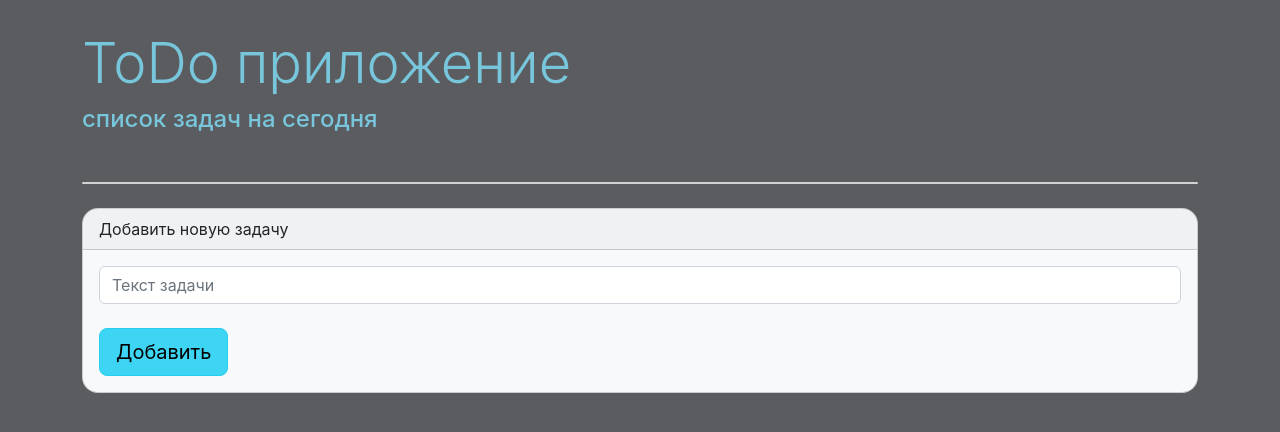
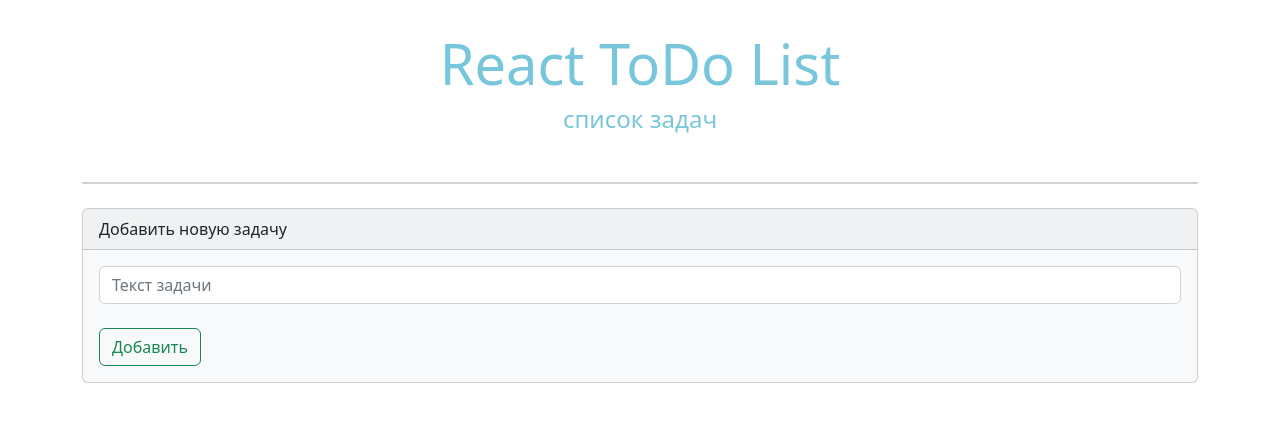
Before and after one commit to by-Egorov/-list-task, a React (Create React App) app: page / in a window 1280 px wide. Shown: the top 432 px of the page. Built offline with nearby package versions, Linux system fonts and the light colour scheme.

Commit message:
добваил статус:выполнено

```diff
--- a/src/App.js
+++ b/src/App.js
@@ -4,6 +4,7 @@ import Header from "./components/Header/Header";
 import List from "./components/List/List";
 import Form from "./components/Form/Form";
 import uuid from 'react-uuid'
+import { Container } from "react-bootstrap";
 
 function App() {
 	const [value, setValue] = useState('');
@@ -15,21 +16,25 @@ function App() {
 		localStorage.setItem("todo", JSON.stringify(todo));
 	 }, [todo]);
 	function addTask() {
+		if (value !== '') {
 			setTodo([...todo,
 				{
 					id: uuid(),
 					title: value,
-				done: false
+					status: false
 				}
 			])
+		} else {
+			alert('Введите текст задачи')
+		}
 		setValue('')
 	}
 	return (
-		<div className="container">
+		<Container>
 			<Header />
 			<List todo={todo} setTodo={setTodo} />
 			<Form value={value} setValue={setValue} addTask={addTask} />
-		</div>
+		</Container>
 	);
 }
 
--- /dev/null
+++ b/src/components/Form/Button/Button.jsx
@@ -0,0 +1,20 @@
+import React from 'react'
+import Button from 'react-bootstrap/Button'
+
+const ButtonAdd = ({ addTask }) => {
+	return (
+		<div>
+			<Button
+				variant='outline-success'
+				className='btn-add'
+				onClick={() => {
+					addTask()
+				}}
+			>
+				Добавить
+			</Button>{' '}
+		</div>
+	)
+}
+
+export default ButtonAdd
--- a/src/components/Form/Form.jsx
+++ b/src/components/Form/Form.jsx
@@ -1,36 +1,27 @@
-import React from "react";
+import React from 'react'
+import ButtonAdd from './Button/Button'
 
-const Form = ({value, setValue, addTask}) => {
-
+const Form = ({ value, setValue, addTask }) => {
 	return (
-    <div className="card bg-light">
-      <div className="card-header">Добавить новую задачу</div>
-      <div className="card-body">
-        <form id="form">
-          <div className="form-group">
+		<div className='card bg-light'>
+			<div className='card-header'>Добавить новую задачу</div>
+			<div className='card-body'>
+				<form id='form'>
+					<div className='form-group'>
 						<input
-              type="text"
-              className="form-control"
-              id="taskInput"
+							type='text'
+							className='form-control'
 							value={value}
 							onChange={(e) => setValue(e.target.value)}
-              placeholder="Текст задачи"
+							placeholder='Текст задачи'
 							required
 						/>
 					</div>
-          <button
-            type="submit"
-            className="btn btn-primary  btn-lg active btn btn-info btn-add"
-				onClick={() => {
-					addTask()
-				}}
-          >
-            Добавить
-          </button>
+					<ButtonAdd addTask={addTask} />
 				</form>
 			</div>
 		</div>
-  );
-};
+	)
+}
 
-export default Form;
+export default Form
--- a/src/components/Header/Header.jsx
+++ b/src/components/Header/Header.jsx
@@ -1,12 +1,12 @@
-import React from "react";
+import React from 'react'
 
 const Header = () => {
-  return (
-    <div>
-      <div className="title display-4 mb-2">ToDo приложение</div>
-      <div className="title h4 mb-5">список задач на сегодня</div>
-    </div>
-  );
-};
+	return (
+		<div>
+			<div className='title display-4 mb-2'>React ToDo List</div>
+			<div className='title h4 mb-5'>список задач</div>
+		</div>
+	)
+}
 
-export default Header;
+export default Header
--- a/src/components/List/List.jsx
+++ b/src/components/List/List.jsx
@@ -1,40 +1,53 @@
-import React from "react";
+import React from 'react'
+import { ListGroup } from 'react-bootstrap'
 
 const List = ({ todo, setTodo }) => {
-
 	function deleteTask(id) {
-		let newTodo = [...todo].filter(item => item.id != id)
+		let newTodo = [...todo].filter((item) => item.id !== id)
+		setTodo(newTodo)
+	}
+	function statusTodo(id) {
+		let newTodo = [...todo].filter((item) => {
+			if (item.id === id) {
+				item.status = !item.status
+			}
+			return item
+		})
 		setTodo(newTodo)
 	}
 
 	return (
-    <div className="card mb-4">
-      <ul id="tasksList" className="list-group list-group-flush">
-          {todo.map(item => (
-              <li key={item.id} className="list-group-item d-flex justify-content-between task-item">
+		<div className='card mb-4'>
+			<ListGroup>
+				{todo.map((item) => (
+					<ListGroup.Item
+						key={item.id}
+						className={item.status ? 'close item-list' : 'item-list'}
+					>
 						<span>{item.title}</span>
-                  <div className=" task-item__buttons">
+						<div className='task-item__buttons'>
 							<button
-                          type=" button"
-                          data-action=" done"
-                          className="btn-action"
+								type='button'
+								data-action='done'
+								className='btn-action'
+								onClick={() => statusTodo(item.id)}
 							>
-								<i class="fa-solid fa-check"></i>
+								<i class='fa-solid fa-check'></i>
 							</button>
 							<button
-                          type=" button"
-                          data-action=" delete"
-                          className="btn-action"
-								  onClick={() => deleteTask(item.id) }
+								type='button'
+								data-action='delete'
+								className='btn-action'
+								onClick={() => deleteTask(item.id)}
 							>
-                          <i className="fa-solid fa-delete-left"></i>
+								<i className='fa-solid fa-delete-left'></i>
 							</button>
 						</div>
-              </li>
+					</ListGroup.Item>
 				))}
-      </ul>
+			</ListGroup>
 		</div>
-  );
-};
+	)
+}
 
-export default List;
+export default List
--- a/src/index.css
+++ b/src/index.css
@@ -1,5 +1,3 @@
-@import 'bootstrap/dist/css/bootstrap.min.css';
-
 html,
 body {
 	min-height: 100vh;
@@ -12,7 +10,6 @@ body {
 		sans-serif;
 	-webkit-font-smoothing: antialiased;
 	-moz-osx-font-smoothing: grayscale;
-	background-color: #5b5c5f;
 	padding-top: 30px;
 	display: flex;
 	flex-direction: column;
@@ -30,6 +27,7 @@ code {
 
 .title {
 	color: rgb(120, 198, 219);
+	text-align: center;
 }
 
 .checkedAllTask {
@@ -58,10 +56,6 @@ code {
 	color: #BDBDBD;
 }
 
-.task-title--done {
-	text-decoration: line-through;
-	color: #CDCDCD;
-}
 
 .task-item__buttons {
 	display: flex;
@@ -102,16 +96,31 @@ code {
 .btn-action {
 	border: none;
 	background: transparent;
+	padding: 0 5px;
 }
 
-.btn-action[data-action=" done"] {
+.btn-action[data-action='done'] {
 	font-size: 18px;
 	color: green;
 }
 
-.btn-action[data-action=" delete"] {
+.btn-action[data-action='delete'] {
 	font-size: 18px;
 	color: red;
+}
+
+.btn-add {
+	margin-top: 24px;
+}
+
+.close {
+	color: #c3c3c3 !important;
+	text-decoration: line-through !important;
+}
+
+.item-list {
+	display: flex !important;
+	justify-content: space-between;
 }
 
 .none {
@@ -120,19 +129,6 @@ code {
 
 .float-right {
 	float: right;
-}
-
-.btn-add {
-	margin-top: 24px;
-}
-
-.btn-important {
-	color: #A40E11;
-}
-
-.important {
-	font-weight: bold;
-	color: #A40E11;
 }
 
 .theme {
```
Also changed, not shown: src/index.js (+4 -3 lines). Lines whose indentation alone changed are shown as unchanged.
